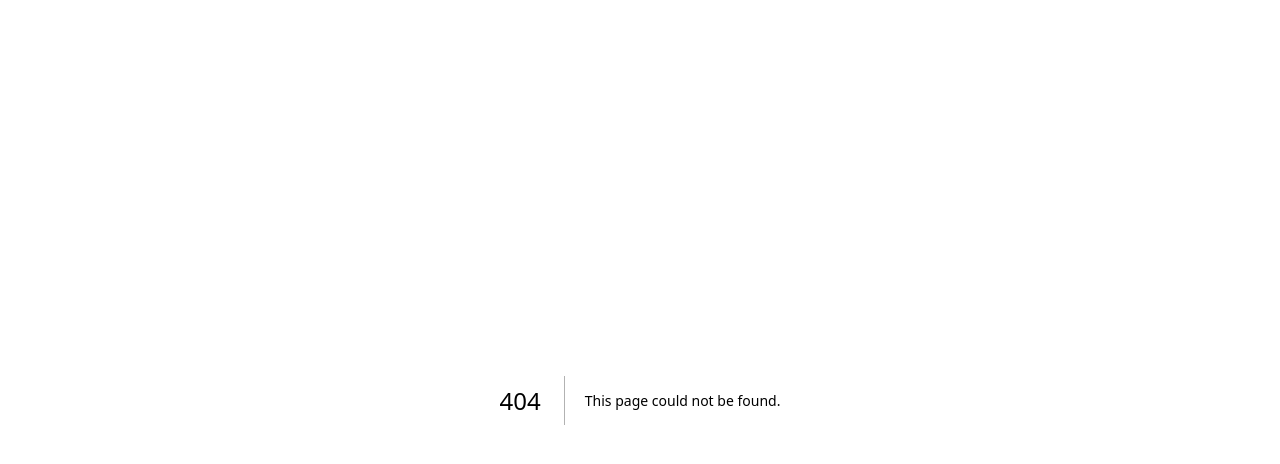
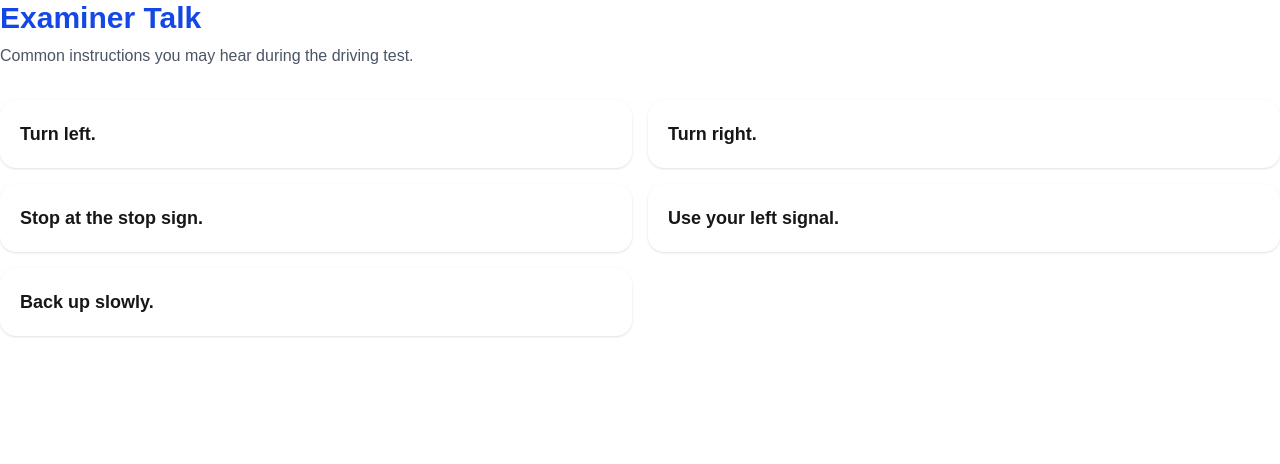
Before and after one commit to wdelong57/roadready-english, a Next.js app: page /examiner in a window 1280 px wide. Before the commit this address had no page. Shown: the top 464 px of the page. Built offline with nearby package versions, Linux system fonts and the light colour scheme.

Commit message:
Add nav, day 1 lesson, signs quiz, examiner page

```diff
--- /dev/null
+++ b/app/examiner/page.tsx
@@ -0,0 +1,24 @@
+export default function ExaminerPage() {
+  const phrases = [
+    "Turn left.",
+    "Turn right.",
+    "Stop at the stop sign.",
+    "Use your left signal.",
+    "Back up slowly.",
+  ];
+
+  return (
+    <main>
+      <h1 className="text-3xl font-bold text-blue-700">Examiner Talk</h1>
+      <p className="mt-2 text-gray-600">Common instructions you may hear during the driving test.</p>
+
+      <div className="mt-8 grid md:grid-cols-2 gap-4">
+        {phrases.map((p, i) => (
+          <div key={i} className="bg-white rounded-2xl shadow p-5">
+            <div className="text-lg font-semibold">{p}</div>
+          </div>
+        ))}
+      </div>
+    </main>
+  );
+}
```
